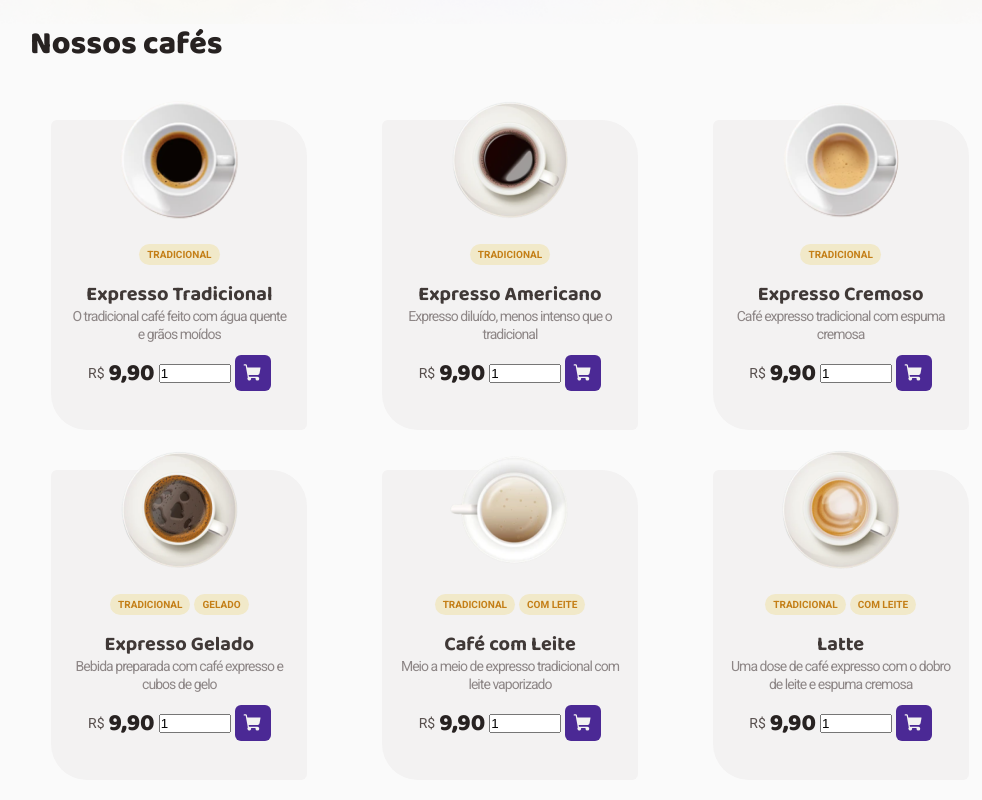
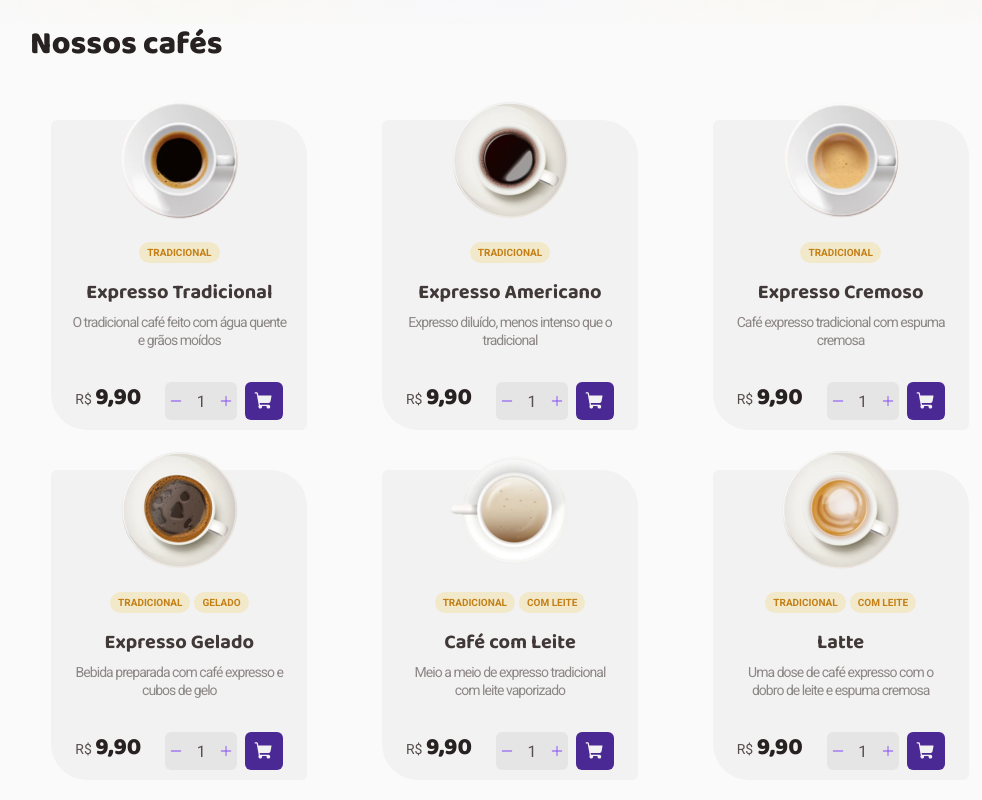
Before and after one commit to camposweb/ignite-trilha2022-desafio02-coffee-delivery, a React (Vite) app: page / in a window 1280 px wide. Shown: the part 600-1400 px from the top of the page, without its empty margins (130-1112 px from the left). Built offline with nearby package versions, Linux system fonts and the light colour scheme.

Commit message:
Edit Page Home

```diff
--- a/src/components/Button/index.ts
+++ b/src/components/Button/index.ts
@@ -31,8 +31,12 @@ const BaseButtonS = styled(BaseButton)`
 `
 
 export const ButtonCoffeCard = styled(BaseButtonS)`
+  display: flex;
+  width: 2.375rem;
+  height: 2.375rem;
   color: ${({ theme }) => theme.colors.card};
   background: ${({ theme }) => theme.colors.purpleDark};
+  transition: 0.4s;
 
   &:hover {
     //color: ${({ theme }) => theme.colors.card};
--- /dev/null
+++ b/src/components/ButtonQuantity/index.tsx
@@ -0,0 +1,35 @@
+import { Minus, Plus } from 'phosphor-react'
+import { ButtonIcon, ButtonQuantityContainer } from './styles'
+import { useState } from 'react'
+
+export function ButtonQuantity() {
+  const [quantity, setQuantity] = useState<number>(1)
+
+  function handleDecrement() {
+    if (quantity <= 1) {
+      return
+    }
+    setQuantity(quantity - 1)
+  }
+
+  function handleIncrement() {
+    setQuantity(quantity + 1)
+  }
+
+  return (
+    <ButtonQuantityContainer>
+      <ButtonIcon onClick={handleDecrement}>
+        <Minus size={14} weight="fill" />
+      </ButtonIcon>
+      <input
+        type="number"
+        /* defaultValue={1} */ min={1}
+        value={quantity}
+        readOnly
+      />
+      <ButtonIcon onClick={handleIncrement}>
+        <Plus size={14} weight="fill" />
+      </ButtonIcon>
+    </ButtonQuantityContainer>
+  )
+}
--- /dev/null
+++ b/src/components/ButtonQuantity/styles.ts
@@ -0,0 +1,50 @@
+import styled from 'styled-components'
+
+export const ButtonQuantityContainer = styled.div`
+  display: flex;
+  flex: 1;
+  align-items: center;
+  justify-content: space-between;
+  background: ${({ theme }) => theme.colors.button};
+  border-radius: 0.375rem;
+  gap: 0.25rem;
+  padding: 0 0.25rem;
+
+  input {
+    width: 100%;
+    text-align: center;
+    background: none;
+    border: none;
+
+    font-family: 'Roboto', sans-serif;
+    font-style: normal;
+    color: ${({ theme }) => theme.colors.text};
+    font-weight: 400;
+    font-size: 1rem;
+    line-height: 1.313rem;
+
+    &:focus {
+      outline: none;
+    }
+  }
+`
+
+export const ButtonIcon = styled.button.attrs({
+  type: 'button',
+})`
+  width: 0.875rem;
+  height: 0.875rem;
+  border: none;
+  background: none;
+  color: ${({ theme }) => theme.colors.purple};
+  transition: 0.4s;
+  cursor: pointer;
+
+  &:disabled {
+    opacity: 0.4;
+  }
+
+  &:not(:disabled):hover {
+    color: ${({ theme }) => theme.colors.purpleDark};
+  }
+`
--- a/src/components/Header/styles.ts
+++ b/src/components/Header/styles.ts
@@ -8,6 +8,10 @@ export const HeaderContainer = styled.header`
   justify-content: space-between;
   padding: 2rem 10rem;
   background: ${({ theme }) => theme.colors.background};
+  position: sticky;
+  top: 0;
+  left: 0;
+  z-index: 5;
 
   @media (max-width: 768px) {
     padding: 2rem 3rem;
--- a/src/pages/Home/components/CoffeeCard/index.tsx
+++ b/src/pages/Home/components/CoffeeCard/index.tsx
@@ -1,4 +1,10 @@
-import { ButtonContainer, CoffeeCardInfo, InputButton } from './styles'
+import {
+  AddCartContainer,
+  CardFooterContainer,
+  CoffeeCardInfo,
+  TagContainer,
+  TextContainer,
+} from './styles'
 import {
   Label,
   Tag,
@@ -8,6 +14,7 @@ import {
 } from '../../../../components/Fonts'
 import { ButtonCoffeCard } from '../../../../components/Button'
 import { ShoppingCart } from 'phosphor-react'
+import { ButtonQuantity } from '../../../../components/ButtonQuantity'
 
 export interface CoffeeCardType {
   id: string
@@ -24,31 +31,33 @@ interface CoffeeCardProps {
 
 export function CoffeeCard({ cards }: CoffeeCardProps) {
   const formatPrice = new Intl.NumberFormat('pt-BR', {
-    /* style: 'currency',
-    currency: 'BRL', */
     minimumSignificantDigits: 3,
   }).format(cards.price)
 
   return (
     <CoffeeCardInfo>
-      <img src={cards.urlImg} alt="" />
-      <div>
-        <div>
-          {cards.tags.map((tag) => {
-            return <Tag key={`${cards.id}-${tag}`}>{tag}</Tag>
-          })}
-        </div>
+      <img src={cards.urlImg} alt={cards.title} />
+      <TagContainer>
+        {cards.tags.map((tag) => {
+          return <Tag key={`${cards.id}-${tag}`}>{tag}</Tag>
+        })}
+      </TagContainer>
+      <TextContainer>
         <TitleS>{cards.title}</TitleS>
         <Label>{cards.description}</Label>
-        <ButtonContainer>
+      </TextContainer>
+      <CardFooterContainer>
+        <div>
           <TextRegularS>R$ </TextRegularS>
           <TitleM>{formatPrice}</TitleM>
-          <InputButton type="number" />
+        </div>
+        <AddCartContainer>
+          <ButtonQuantity />
           <ButtonCoffeCard>
             <ShoppingCart size={20} weight="fill" />
           </ButtonCoffeCard>
-        </ButtonContainer>
-      </div>
+        </AddCartContainer>
+      </CardFooterContainer>
     </CoffeeCardInfo>
   )
 }
--- a/src/pages/Home/components/CoffeeCard/styles.ts
+++ b/src/pages/Home/components/CoffeeCard/styles.ts
@@ -9,56 +9,61 @@ export const CoffeeCardInfo = styled.div`
 
   display: flex;
   justify-content: center;
+  flex-direction: column;
+  /* text-align: center;
+  align-items: center; */
 
   img {
     position: absolute;
     top: -1.25rem;
     left: calc(50% - 7.5rem / 2);
   }
+`
 
-  div {
+export const TagContainer = styled.div`
   display: flex;
   margin-top: 7rem;
   //margin: 0 auto;
   align-items: center;
   text-align: center;
-    //justify-content: center;
-    flex-direction: column;
+  justify-content: center;
+  flex-direction: row;
   padding: 0 1.25rem;
+  gap: 0.25rem;
 
   /* @media (max-width: 768px) {
       margin-top: 2rem;
     } */
-
-    div {
-      display: flex;
-      //align-items: center;
-      //justify-content: center;
-      flex-direction: row;
-      gap: 0.25rem;
-      margin-top: 0.75rem;
-      margin-bottom: 1rem;
-    }
-  }
 `
 
-export const ButtonContainer = styled.div`
+export const TextContainer = styled.div`
   display: flex;
-  justify-content: space-between;
+  flex-direction: column;
+  justify-content: center;
+  align-items: center;
+  text-align: center;
+  margin-top: 1rem;
+  gap: 0.5rem;
+  padding: 0 1.25rem;
 `
 
-export const InputButton = styled.input.attrs({
-  type: 'number',
-  defaultValue: 1,
-  min: 1,
-})`
+export const CardFooterContainer = styled.div`
   display: flex;
-  //flex: 1;
-  width: 4.5rem;
+  width: 100%;
+  justify-content: space-between;
+  //align-items: center;
+  margin-top: 2.063rem;
+  padding: 0 1.5rem;
 
-  ::-webkit-calendar-picker-indicator {
-    display: none !important;
-    color: black;
-    background-color: black;
-  }
+  /* > div {
+    display: flex;
+    align-items: center;
+    //gap: 0.5rem;
+  } */
 `
+
+export const AddCartContainer = styled.div`
+  display: flex;
+  gap: 0.5rem;
+  width: 7.375rem;
+`
--- a/src/pages/Home/components/Intro/styles.ts
+++ b/src/pages/Home/components/Intro/styles.ts
@@ -44,8 +44,8 @@ export const ImgContainer = styled.div`
     justify-content: center;
 
     img {
-      margin-top: 1.5rem;
-      width: 40vw;
+      margin-top: 2rem;
+      width: 60vw;
     }
   }
 `
--- a/src/styles/global.ts
+++ b/src/styles/global.ts
@@ -14,6 +14,16 @@ export const GlobalStyle = createGlobalStyle`
   	-moz-osx-font-smoothing: grayscale;
 	}
 
+	input::-webkit-outer-spin-button,
+	input::-webkit-inner-spin-button {
+		-webkit-appearance: none;
+		margin: 0;
+	}
+
+	input[type="number"] {
+		appearance: textfield;
+	}
+
 	@media (max-width: 768px) {
 	/*
 	16 -> 100%
```
Lines whose indentation alone changed are shown as unchanged.
